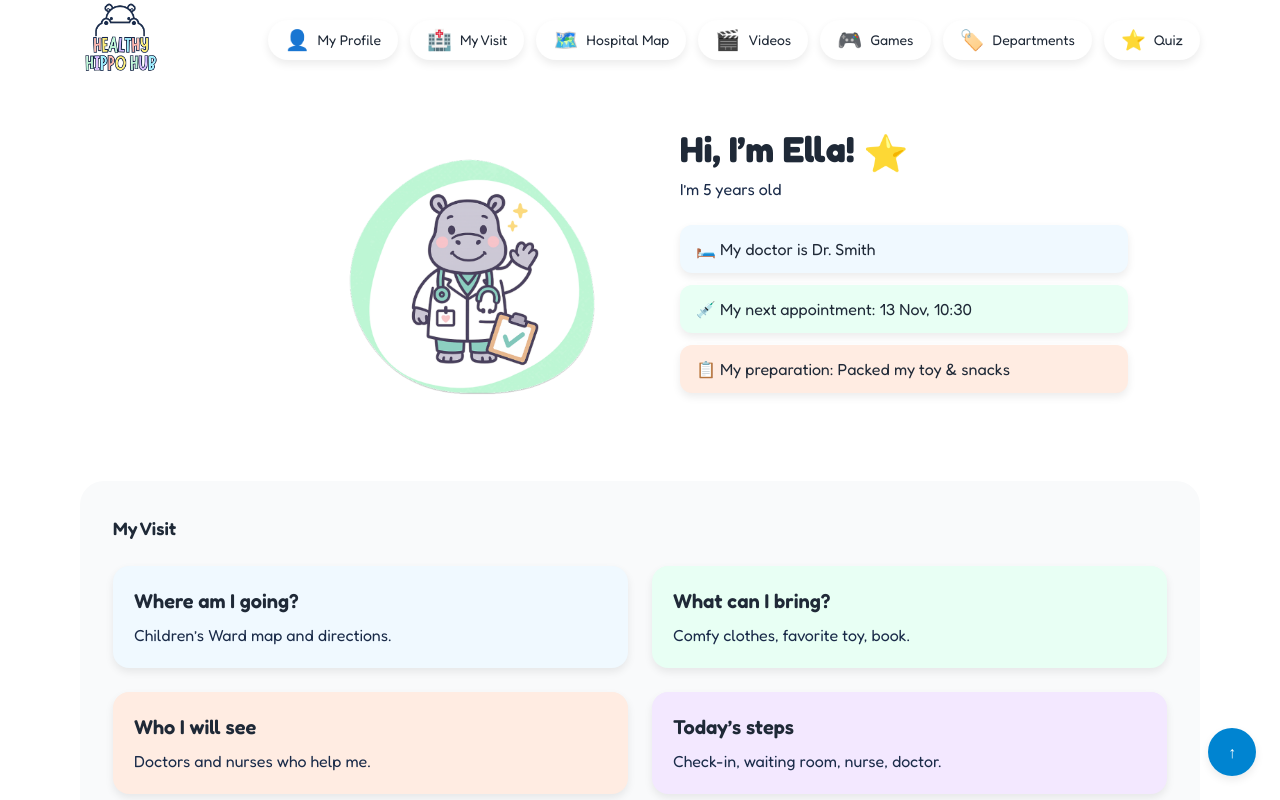
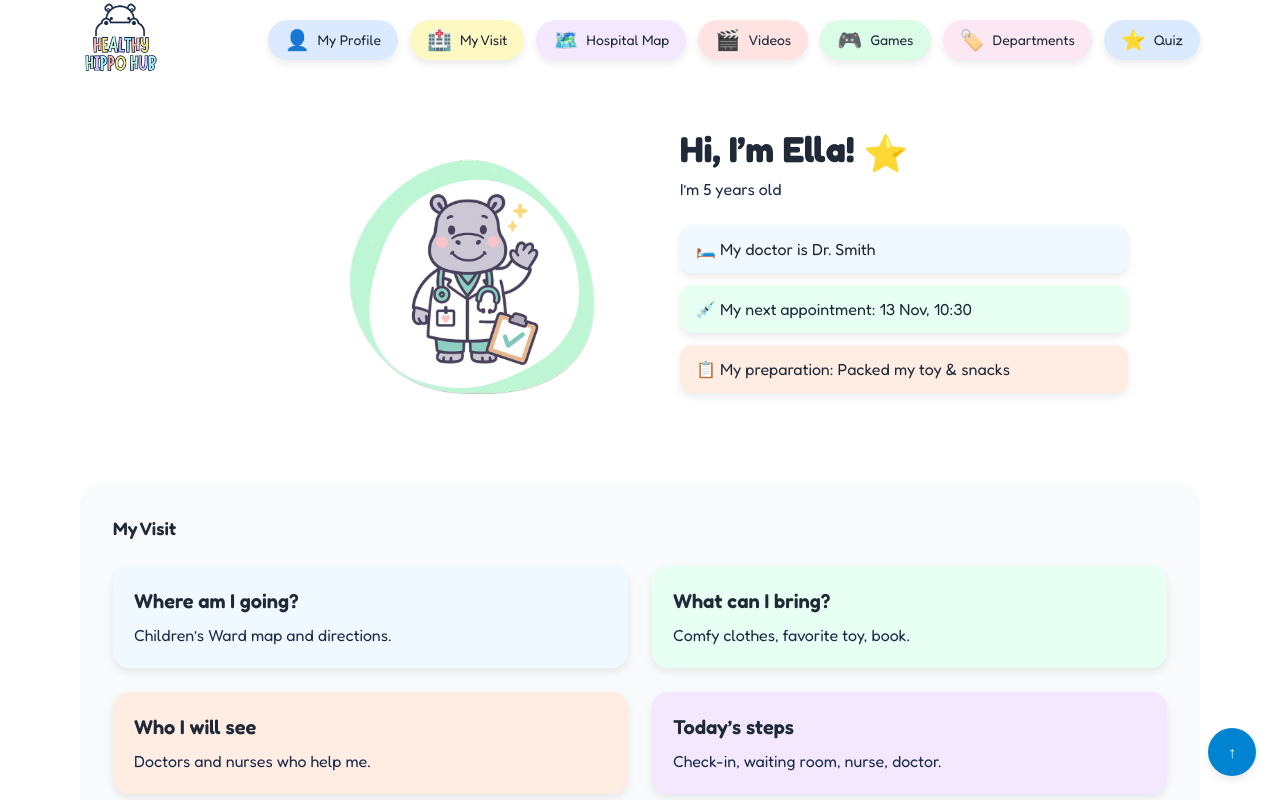
Before and after one commit to catpat88/kids_patient_portal_app, a React (Vite) app: page / in a window 1280 px wide. Shown: the top 800 px of the page. Built offline with nearby package versions, Linux system fonts and the light colour scheme.

Commit message:
updated navbar links colours

```diff
--- a/src/sections/NavBar.jsx
+++ b/src/sections/NavBar.jsx
@@ -1,11 +1,11 @@
 const links = [
-  { label: "My Profile", href: "#profile", emoji: "👤" },
-  { label: "My Visit", href: "#visit", emoji: "🏥" },
-  { label: "Hospital Map", href: "#map", emoji: "🗺️" },
-  { label: "Videos", href: "#videos", emoji: "🎬" },
-  { label: "Games", href: "#games", emoji: "🎮" },
-  { label: "Departments", href: "#departments", emoji: "🏷️" },
-  { label: "Quiz", href: "#quiz", emoji: "⭐" },
+  { label: "My Profile", href: "#profile", emoji: "👤", bgColor: "bg-blue-100" },
+  { label: "My Visit", href: "#visit", emoji: "🏥", bgColor: "bg-yellow-100"  },
+  { label: "Hospital Map", href: "#map", emoji: "🗺️", bgColor: "bg-purple-100"  },
+  { label: "Videos", href: "#videos", emoji: "🎬", bgColor: "bg-red-100" },
+  { label: "Games", href: "#games", emoji: "🎮", bgColor: "bg-green-100"  },
+  { label: "Departments", href: "#departments", emoji: "🏷️", bgColor: "bg-pink-100"  },
+  { label: "Quiz", href: "#quiz", emoji: "⭐", bgColor: "bg-blue-100"  },
 ];
 
 export default function NavBar() {
@@ -20,7 +20,8 @@ export default function NavBar() {
             <a
               key={l.label}
               href={l.href}
-              className="group flex items-center gap-2 rounded-full bg-white shadow-soft px-4 h-10 border hover:-translate-y-0.5 transition"
+              // ensures the navbar links are following the set colours
+              className={`group flex items-center gap-2 rounded-full ${l.bgColor} shadow-soft px-4 h-10 border hover:-translate-y-0.5 transition`}
             >
               <span className="text-xl">{l.emoji}</span>
               <span className="text-sm">{l.label}</span>
```
